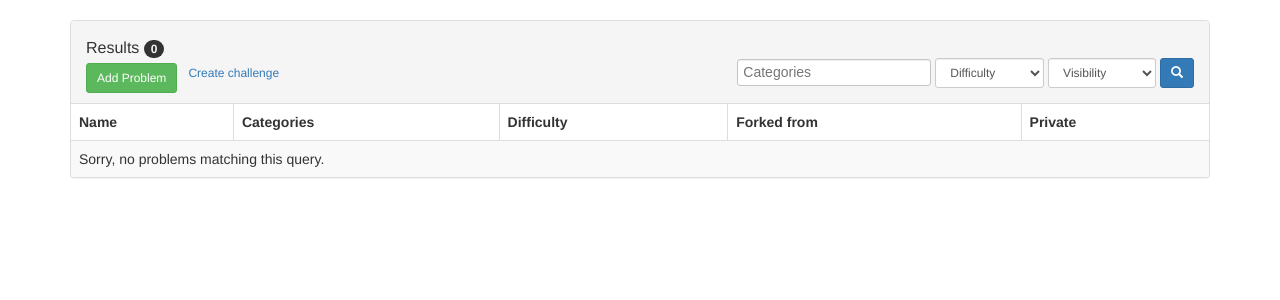
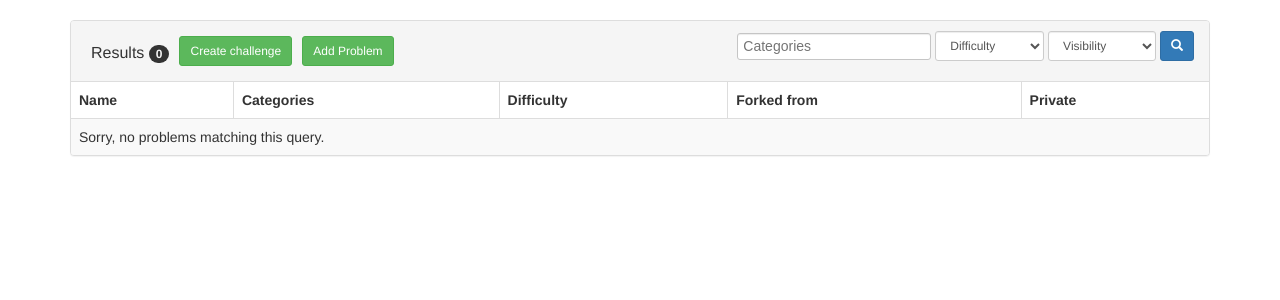
Before and after one commit to Hannarst/FindingProblems, a Django app: page /problems/ in a window 1280 px wide. Shown: the part 52-352 px from the top of the page. Run offline with Django 3.2, Linux system fonts and the light colour scheme; the visitor is signed in with stand-in values (Sample User, id 1); data that the repository does not hold is empty; some libraries are stand-ins or nearby versions.

Commit message:
prettier and more convenient looking at currently editing challenge

```diff
--- a/problems/templates/problems/base.html
+++ b/problems/templates/problems/base.html
@@ -74,6 +74,11 @@
       </ul>
     {% endif %}
   </nav>
+  {% if challenge %}
+      <div class="alert alert-info">
+        <strong>Editing Challenge:</strong> {{challenge.name}} ({{challenge.date}} at {{challenge.time}}) <a class="pull-right" href="{% url 'view_challenge' challenge.id %}">Review Challenge</a>
+      </div>
+   {% endif %}
   {% bootstrap_messages %}
   <div class="content container">
     {% block content %}
--- a/problems/templates/problems/index.html
+++ b/problems/templates/problems/index.html
@@ -2,21 +2,22 @@
 {% block content %}
 <div class="panel panel-default">
    <div class="panel-heading clearfix">
-       <div class="">
+     <div style="">
+         <span style="float:left;padding:5px">
          <h3 class="panel-title" style="padding-top:8px;">
          Results <span class="badge">{{problems.count}}</span>
          </h3>
-       </div>
-       {% if challenge %}
-             <div>Editing challenge: {{challenge.name}} ({{challenge.date}} at {{challenge.time}})</div>
-        {% endif %}
+       </span>
 
        {% if user.is_authenticated %}
-       <a href="{% url 'add_challenge' %}" class="btn btn-sm" type="submit">Create challenge</a>
-       <div class="pull-left" style="padding-top:5px">
+       <span style="float:left;padding:5px">
+         <a href="{% url 'add_challenge' %}" class="btn btn-sm btn-success" type="submit">Create challenge</a>
+       </span>
+       <span class="pull-left"  style="float:left;padding:5px">
            <a href="{% url 'add_problem' %}" class="btn btn-success btn-sm">Add Problem</a>
-       </div>
+       </span>
        {% endif %}
+     </div>
        <div class="pull-right">
          <form role="search" method="get" class="form-inline">
            <div class="form-group">
```
